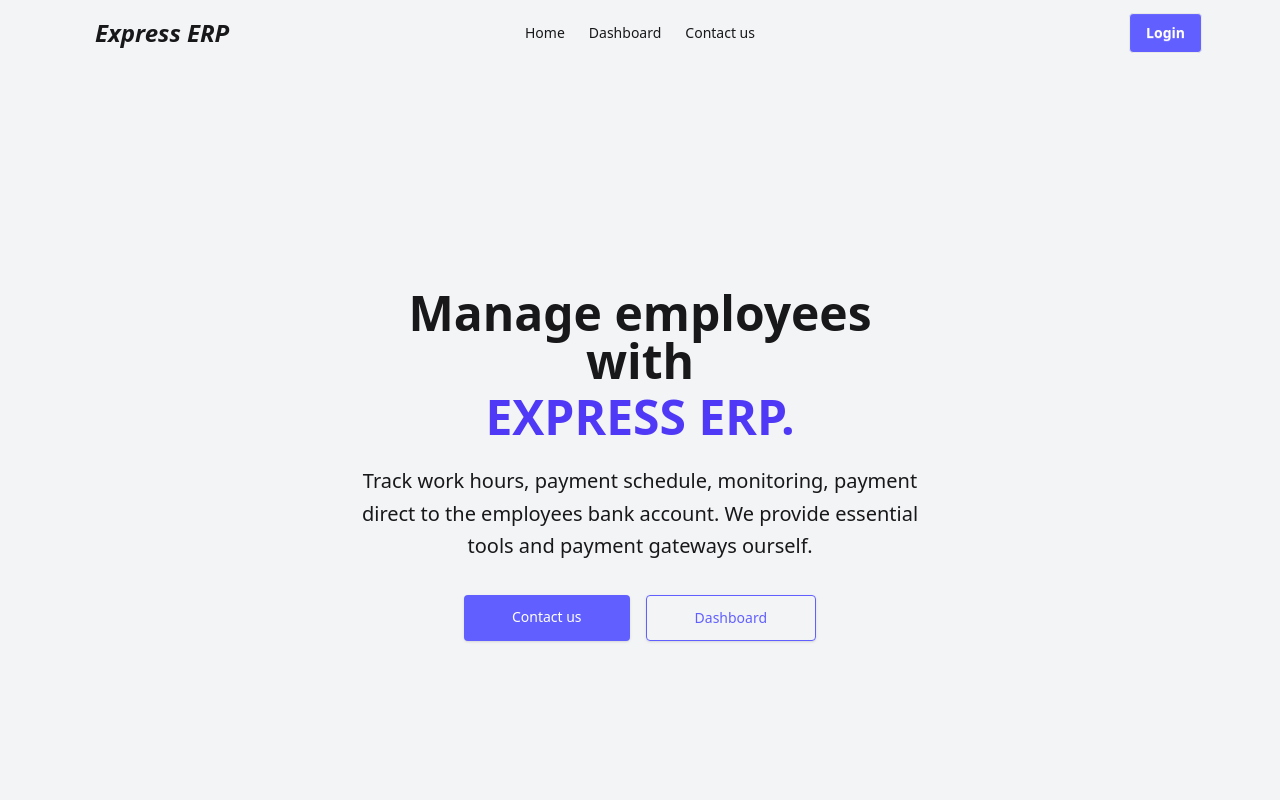
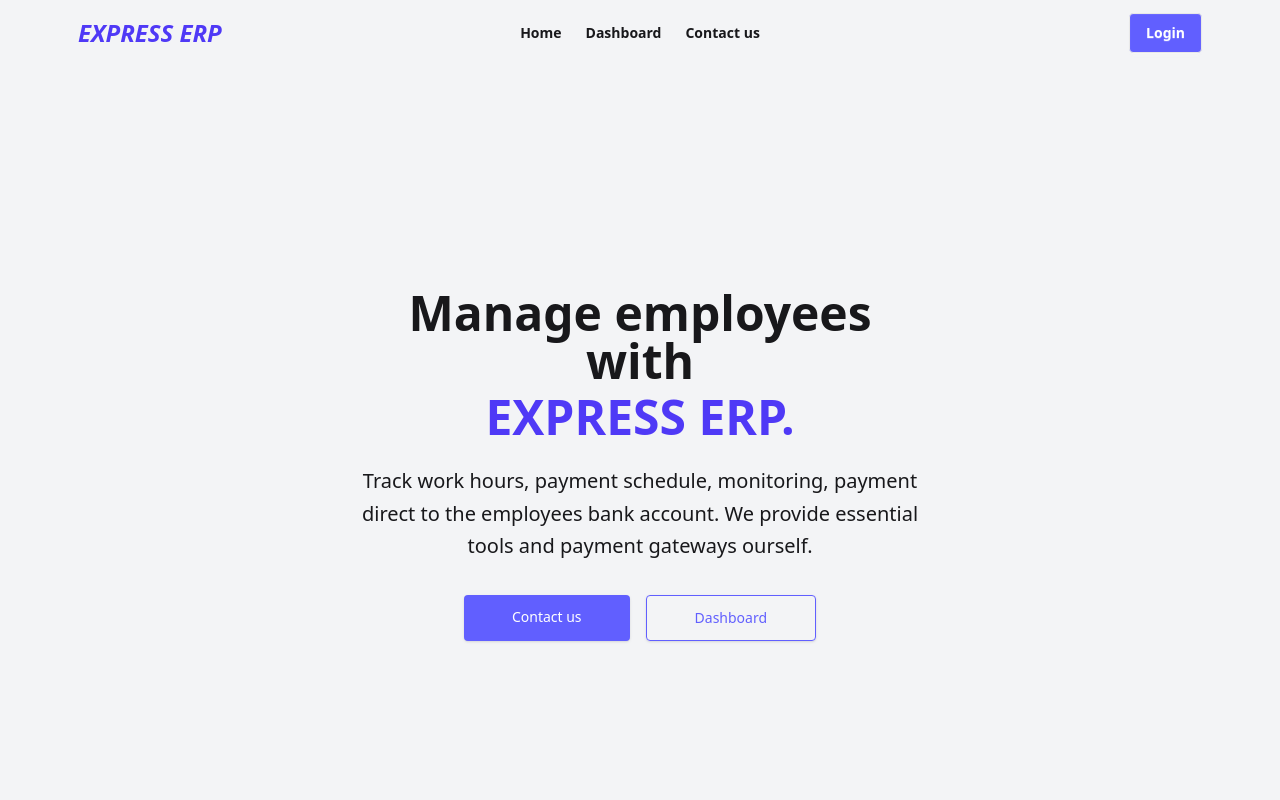
Before and after one commit to razu381/Express-ERP-Frontend, a React (Vite) app: page / in a window 1280 px wide. Shown: the top 800 px of the page. Built offline with nearby package versions, Linux system fonts and the light colour scheme; no server answers.

Commit message:
Logo changed

```diff
--- a/src/Components/Header.jsx
+++ b/src/Components/Header.jsx
@@ -2,23 +2,27 @@ import React, { useContext, useState } from "react";
 import { Link } from "react-router-dom";
 import { AuthContext } from "../Auth/AuthProvider";
 import { toast } from "react-toastify";
-import axios from "axios";
 
 function Header() {
   let { user, LogOut } = useContext(AuthContext);
   let [displayLogOut, setDisplayLogOut] = useState(false);
-  //console.log(user?.email, user?.displayName);
 
   let menuItems = (
     <>
       <li>
-        <Link to="/">Home</Link>
+        <Link to="/" className="font-semibold ">
+          Home
+        </Link>
       </li>
       <li>
-        <Link to="/dashboard/profile">Dashboard</Link>
+        <Link to="/dashboard/profile" className="font-semibold ">
+          Dashboard
+        </Link>
       </li>
       <li>
-        <Link to="/contact">Contact us</Link>
+        <Link to="/contact" className="font-semibold ">
+          Contact us
+        </Link>
       </li>
     </>
   );
@@ -60,8 +64,8 @@ function Header() {
               {menuItems}
             </ul>
           </div>
-          <a className="btn text-california-600 btn-ghost text-xl lg:text-2xl italic">
-            Express ERP
+          <a className="text-california-600 font-bold text-indigo-600 text-xl lg:text-2xl italic">
+            EXPRESS ERP
           </a>
         </div>
         <div className="navbar-center hidden lg:flex">
```
